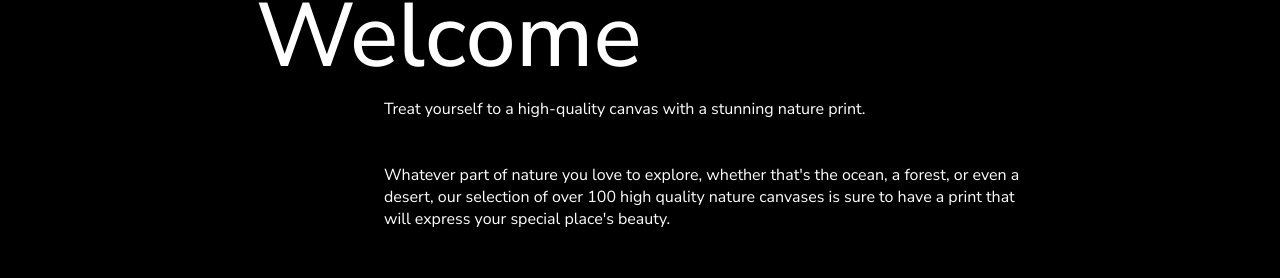
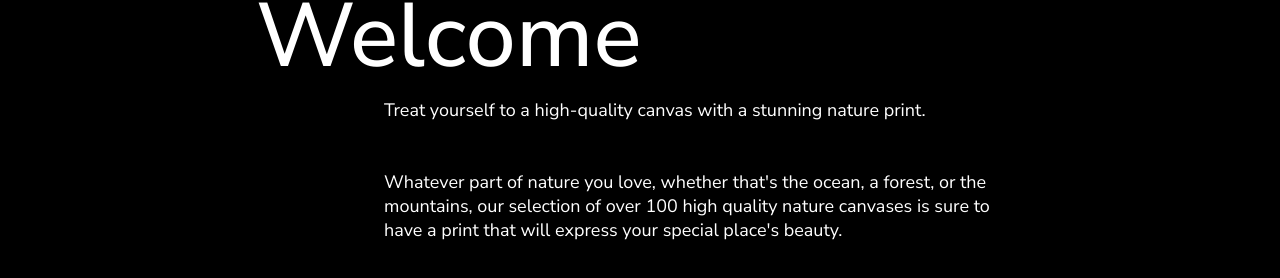
Before and after one commit to Crossbow4000/Natuvas-Store, a Next.js app: page / in a window 1280 px wide. Shown: the part 995-1273 px from the top of the page. Built offline with nearby package versions, Linux system fonts and the light colour scheme.

Commit message:
2 files modified

```diff
--- a/components/home/welcomeSection/welcomeSection.js
+++ b/components/home/welcomeSection/welcomeSection.js
@@ -10,7 +10,7 @@ export default function WelcomeSection() {
         <br />
         <br />
         <br />
-        Whatever part of nature you love to explore, whether that's the ocean, a forest, or even a desert, our selection of over 100 high quality nature canvases is sure to have a print that will express your special place's beauty.
+        Whatever part of nature you love, whether that's the ocean, a forest, or the mountains, our selection of over 100 high quality nature canvases is sure to have a print that will express your special place's beauty.
       </p>
     </div>
   )
--- a/components/home/welcomeSection/welcomeSection.module.css
+++ b/components/home/welcomeSection/welcomeSection.module.css
@@ -16,6 +16,7 @@
 
 .welcomeSectionParagraph {
   color: white;
+  font-size: 18px;
 
   padding-right: 20%;
   padding-left: 30%;
```
